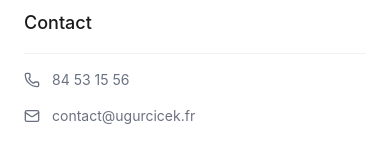
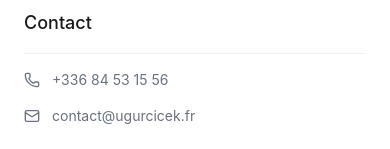
Before and after one commit to saoussaune2000-netizen/groupe-ugur-cicek, a React (Vite) app: page / in a window 390 px wide. Both pictures are taken after a click on the button 354 px from the left and 48 px from the top of the page. Shown: the part 287-436 px from the top of the page. Built offline with nearby package versions, Linux system fonts and the light colour scheme.

Commit message:
fix phones

```diff
--- a/src/components/Navbar.tsx
+++ b/src/components/Navbar.tsx
@@ -90,7 +90,7 @@ export default function Navbar() {
               <div className="pt-4 border-t border-black/5 flex flex-col space-y-4">
                 <div className="flex items-center space-x-3 text-sm text-gray-500">
                   <Phone size={16} />
-                  <span> 84 53 15 56 </span>
+                  <span>+336 84 53 15 56 </span>
                 </div>
                 <div className="flex items-center space-x-3 text-sm text-gray-500">
                   <Mail size={16} />
```
